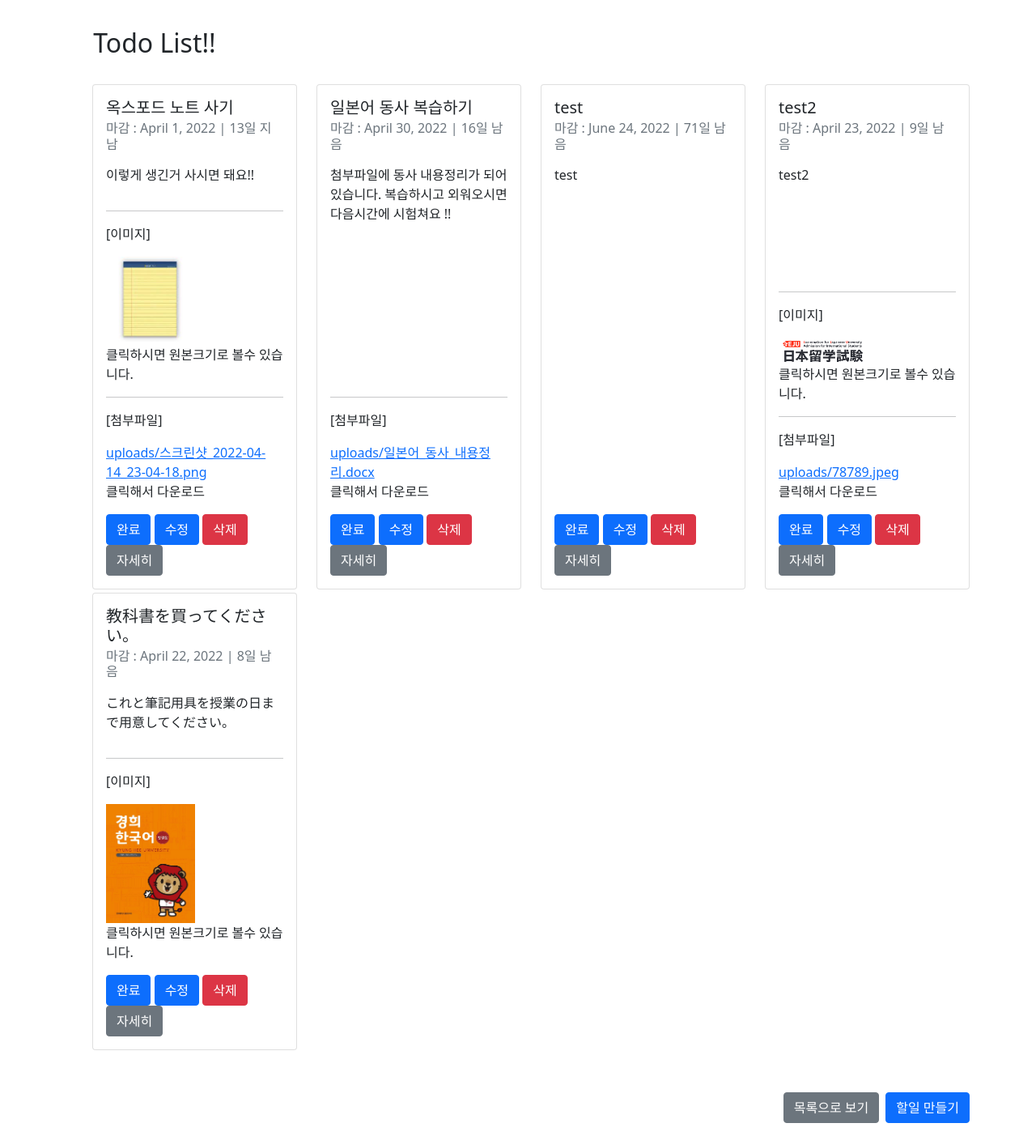
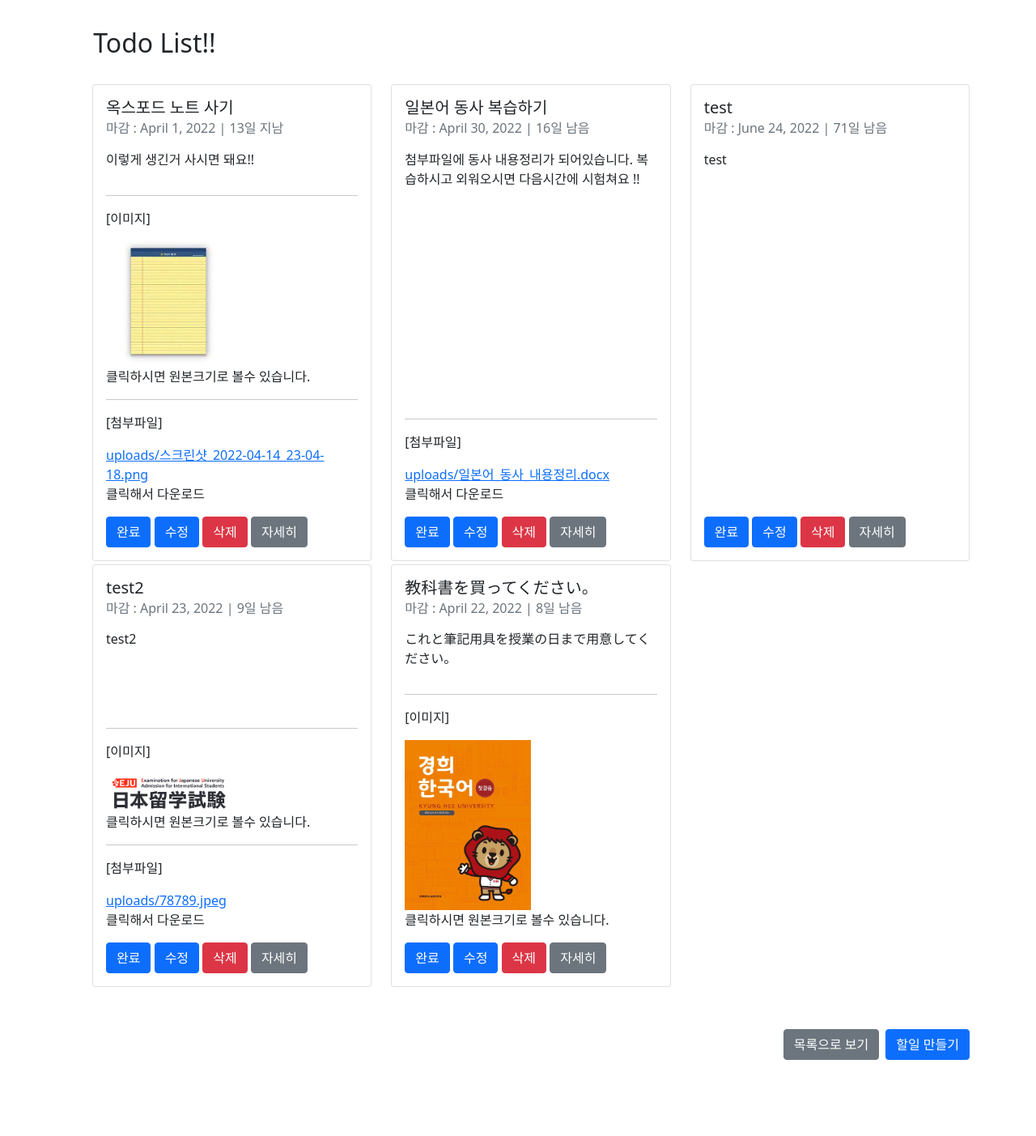
Before and after one commit to POLARIS0027/todo_list, a Django app: page /todo/ in a window 1280 px wide. Shown: the part 56-1459 px from the top of the page at 81% size. After the commit the page ends 1365 px from the top, so only its background shows below. Run offline with Django 4.2, Linux system fonts and the light colour scheme; a user stored in the database is signed in; data comes from the database, SQL or seed files in the repository; some libraries are stand-ins or nearby versions.

Commit message:
todo_index_problem

```diff
--- a/todo/templates/todo/todo_index.html
+++ b/todo/templates/todo/todo_index.html
@@ -11,7 +11,7 @@
      {% if todo_list %}
       <div class="row">
         {% for todo in todo_list %}
-        <div class="col-sm-6 col-md-4 col-lg-3 mb-1">
+        <div class="col-sm-6 col-md-4 col-lg-4 mb-1">
           <div class="card h-100" style="width:auto;">
             <div class="card-body d-flex flex-column">
 
```
